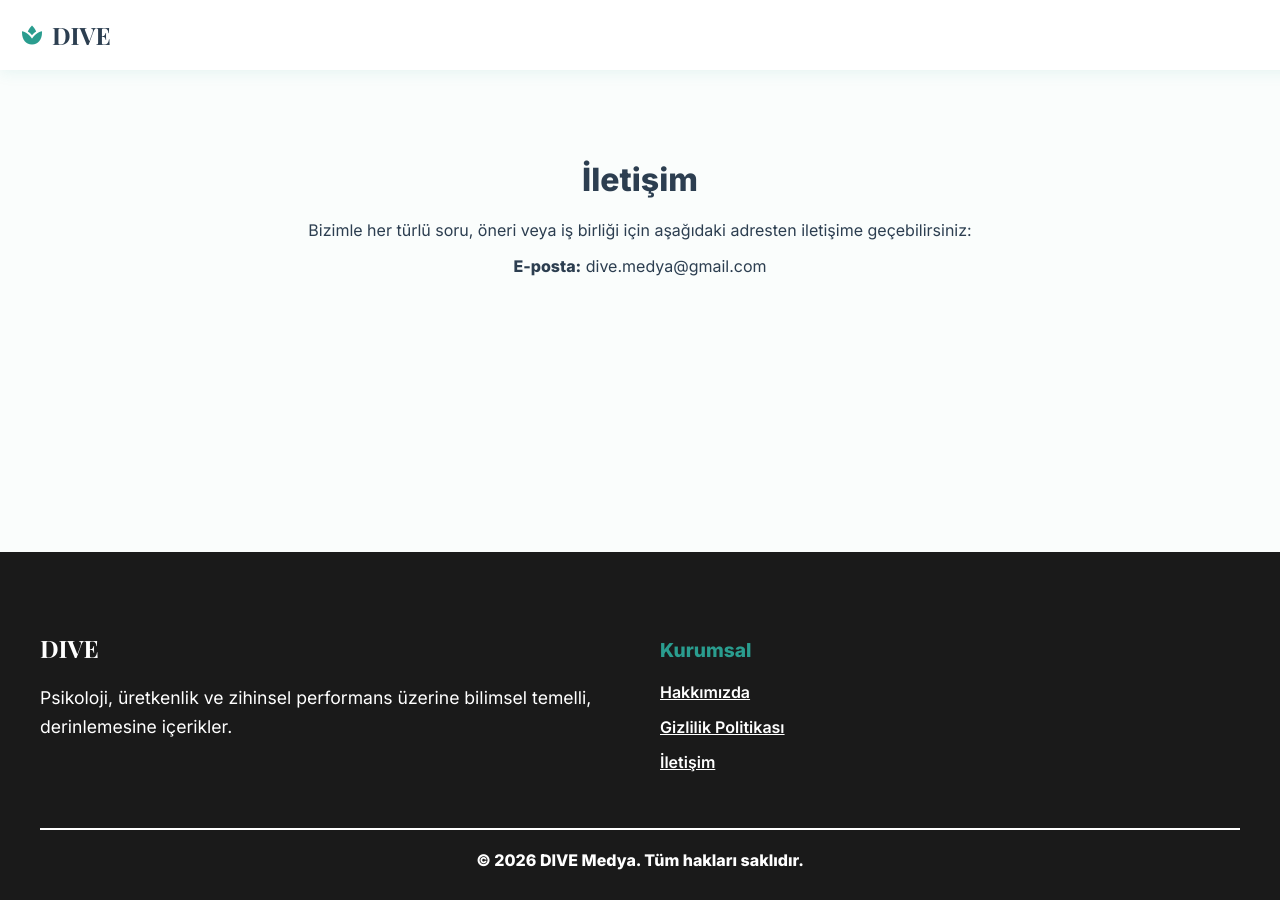
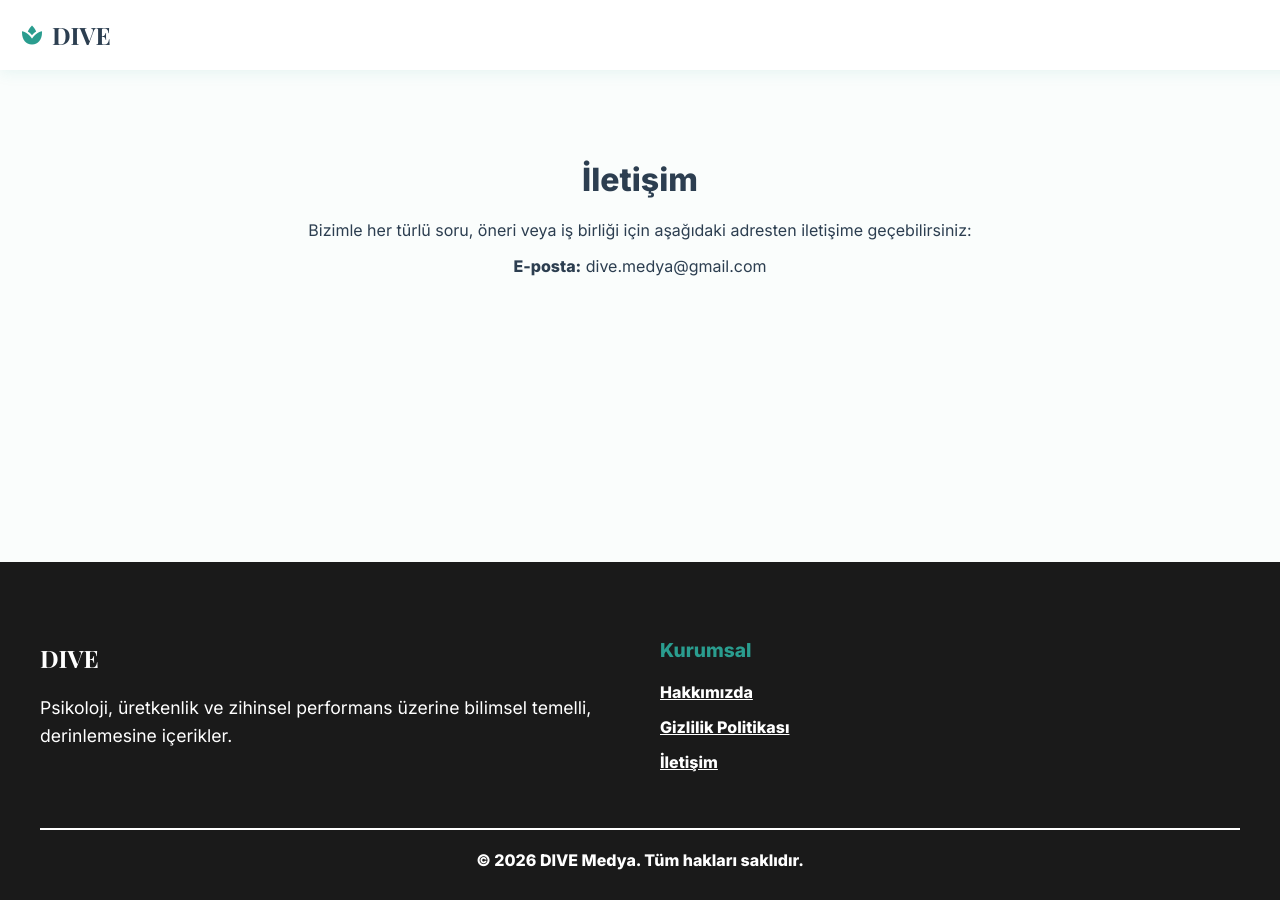
Before and after one commit to EKTHOLDING/dive, a Jekyll site: the page built from iletisim.md, in a window 1280 px wide. Built offline with Jekyll 4.4.1, drawn with Linux system fonts in a browser that asks for light colours; some web fonts are replaced; comment, search, counter and statistics services are not loaded.

Commit message:
Update default.html

```diff
--- a/_layouts/default.html
+++ b/_layouts/default.html
@@ -4,7 +4,7 @@
     <script async src="https://pagead2.googlesyndication.com/pagead/js/adsbygoogle.js?client=ca-pub-2959792438660398"
      crossorigin="anonymous"></script>
     <meta charset="UTF-8">
-    <meta name="viewport" content="width=device-width, initial-scale=1.0, viewport-fit=cover">
+    <meta name="viewport" content="width=device-width, initial-scale=1.0">
 
     <meta name="description" content="Psikoloji, üretkenlik ve zihinsel performans üzerine bilimsel temelli, derinlemesine içerikler.">
     <title>{{ page.title }} | DIVE</title>
@@ -23,8 +23,8 @@
         body { margin: 0; background-color: var(--bg); color: var(--text); font-family: 'Inter', sans-serif; display: flex; flex-direction: column; min-height: 100vh; }
 
         a { text-decoration: none; color: inherit; }
-        /* Erişilebilirlik: Footer linkleri belirgin */
-        .footer-link { text-decoration: underline !important; color: #ffffff !important; font-weight: 600; }
+        /* Linklerin altı çizili olması erişilebilirliği artırır */
+        .footer-link { text-decoration: underline !important; color: #ffffff !important; font-weight: bold; }
 
         .header { position: fixed; top: 0; width: 100%; height: 70px; background: rgba(255,255,255,0.98); z-index: 100; display: flex; align-items: center; padding: 0 20px; box-shadow: 0 2px 15px rgba(42, 157, 143, 0.1); }
         .brand-container { display: flex; align-items: center; gap: 8px; font-family: 'Playfair Display', serif; font-size: 1.5rem; font-weight: bold;}
@@ -38,9 +38,11 @@
 <body>
 
     <header class="header">
-        <a href="/" class="brand-container">
-            <i class='bx bxs-spa logo-icon'></i> DIVE
-        </a>
+        <h1 style="margin:0; font-size: 1.5rem;">
+            <a href="/" class="brand-container">
+                <i class='bx bxs-spa logo-icon' aria-hidden="true"></i> DIVE
+            </a>
+        </h1>
     </header>
 
     <main class="main-content">
@@ -50,12 +52,12 @@
     <footer class="custom-footer">
         <div style="max-width: 1200px; margin: 0 auto; display: grid; grid-template-columns: repeat(auto-fit, minmax(250px, 1fr)); gap: 40px;">
             <div>
-                <h2 style="font-family: 'Playfair Display', serif; margin-bottom: 20px; color: #ffffff;">DIVE</h2>
+                <h2 style="font-family: 'Playfair Display', serif; margin-bottom: 20px; color: #ffffff; font-size: 1.5rem;">DIVE</h2>
                 <p style="color: #ffffff; font-size: 1.1rem; line-height: 1.6;">Psikoloji, üretkenlik ve zihinsel performans üzerine bilimsel temelli, derinlemesine içerikler.</p>
             </div>
 
             <div>
-                <h4 style="margin-bottom: 20px; color: #2a9d8f; font-size: 1.2rem;">Kurumsal</h4>
+                <h2 style="margin-bottom: 20px; color: #2a9d8f; font-size: 1.2rem;">Kurumsal</h2>
                 <ul style="list-style: none; padding: 0;">
                     <li style="margin-bottom: 15px;"><a href="/hakkimizda" class="footer-link">Hakkımızda</a></li>
                     <li style="margin-bottom: 15px;"><a href="/gizlilik-politikasi" class="footer-link">Gizlilik Politikası</a></li>
```
